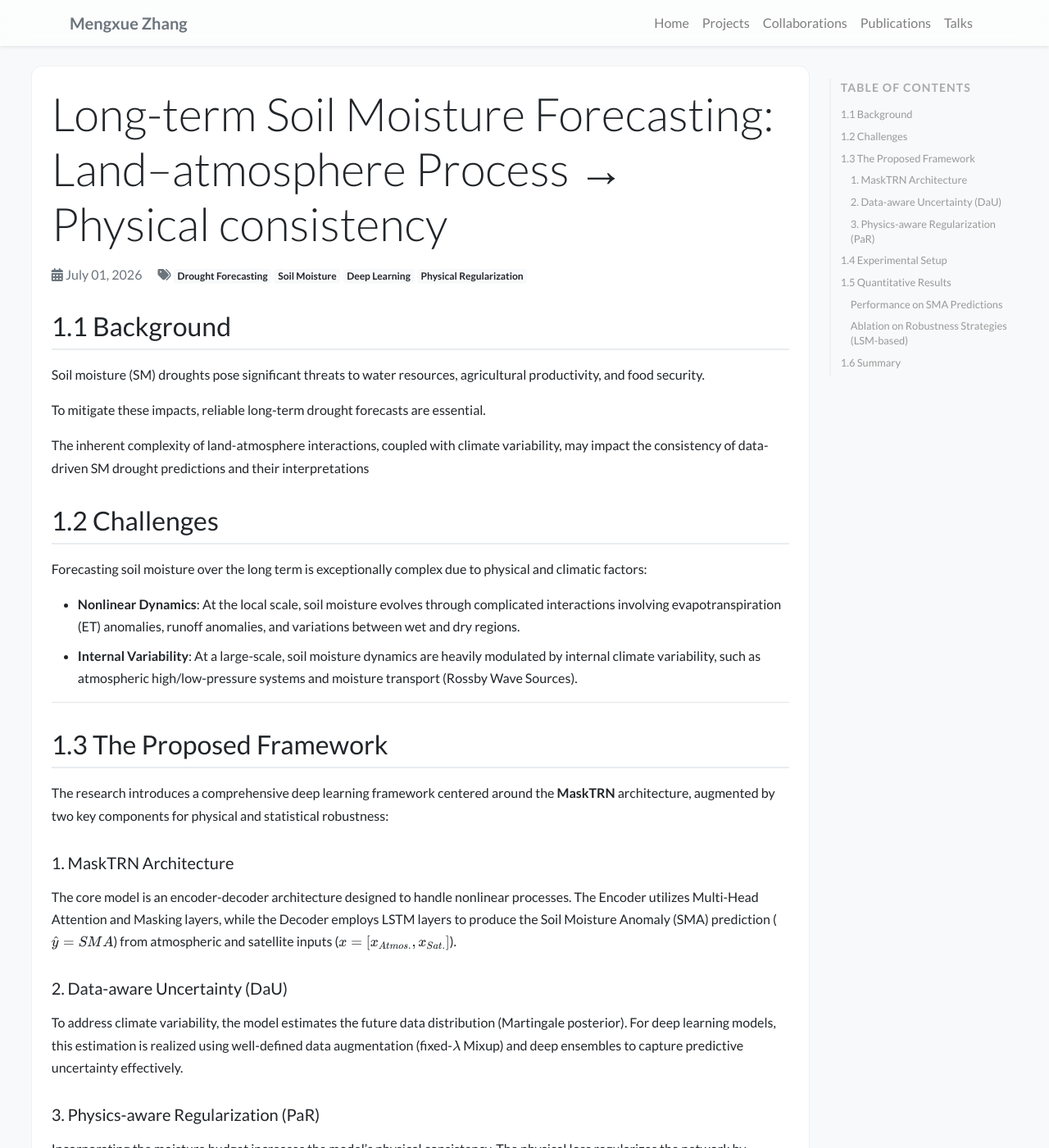
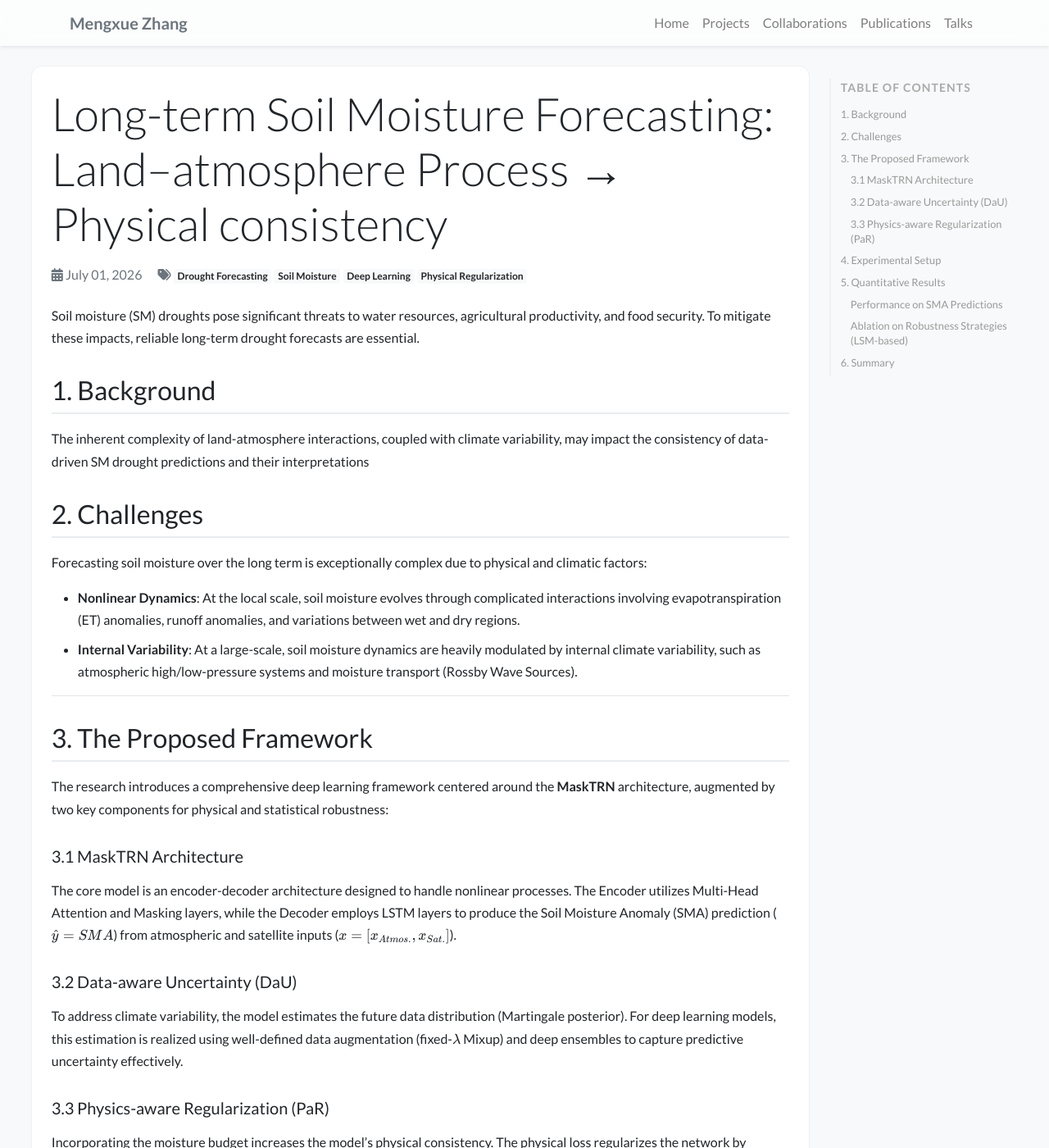
Before and after one commit to mengxue-rs/mengxue-rs.github.io, a Jekyll site: the page built from _posts/2026-07-01-project.md, in a window 1280 px wide and 1400 px high. Shown: the whole window at 82% size. Built offline with Jekyll 4.4.1, drawn with Linux system fonts in a browser that asks for light colours; nearby versions of some CDN libraries; a style sheet for code colours, icons or effects is not loaded; some of the changed text lies outside the part shown.

Commit message:
Update 2026-07-01-project.md

```diff
--- a/_posts/2026-07-01-project.md
+++ b/_posts/2026-07-01-project.md
@@ -9,14 +9,16 @@ tags:
   - Physical Regularization
 ---
 
-# 1.1 Background
-Soil moisture (SM) droughts pose significant threats to water resources, agricultural productivity, and food security.
 
-To mitigate these impacts, reliable long-term drought forecasts are essential.
+Soil moisture (SM) droughts pose significant threats to water resources, agricultural productivity, and food security. To mitigate these impacts, reliable long-term drought forecasts are essential.
+
+
+
+# 1. Background
 
 The inherent complexity of land-atmosphere interactions, coupled with climate variability, may impact the consistency of data-driven SM drought predictions and their interpretations
 
-# 1.2 Challenges
+# 2. Challenges
 
 Forecasting soil moisture over the long term is exceptionally complex due to physical and climatic factors:
 * **Nonlinear Dynamics**: At the local scale, soil moisture evolves through complicated interactions involving evapotranspiration (ET) anomalies, runoff anomalies, and variations between wet and dry regions.
@@ -24,22 +26,22 @@ Forecasting soil moisture over the long term is exceptionally complex due to phy
 
 ------
 
-# 1.3 The Proposed Framework
+# 3. The Proposed Framework
 
 The research introduces a comprehensive deep learning framework centered around the **MaskTRN** architecture, augmented by two key components for physical and statistical robustness:
 
-### 1. MaskTRN Architecture
+### 3.1 MaskTRN Architecture
 The core model is an encoder-decoder architecture designed to handle nonlinear processes. The Encoder utilizes Multi-Head Attention and Masking layers, while the Decoder employs LSTM layers to produce the Soil Moisture Anomaly (SMA) prediction ($\hat{y} = SMA$) from atmospheric and satellite inputs ($x = [x_{Atmos.}, x_{Sat.}]$).
 
-### 2. Data-aware Uncertainty (DaU)
+### 3.2 Data-aware Uncertainty (DaU)
 To address climate variability, the model estimates the future data distribution (Martingale posterior). For deep learning models, this estimation is realized using well-defined data augmentation (fixed-$\lambda$ Mixup) and deep ensembles to capture predictive uncertainty effectively.
 
-### 3. Physics-aware Regularization (PaR)
+### 3.3 Physics-aware Regularization (PaR)
 Incorporating the moisture budget increases the model's physical consistency. The physical loss regularizes the network by penalizing deviations from expected hydrological balances (Evaporation, Runoff, Ground water), formulated as $\mathcal{L}_{\Phi} = ||V(t) - \tilde{V}(t)||^2$.
 
 ------
 
-# 1.4 Experimental Setup
+# 4. Experimental Setup
 
 * **Datasets**: Incorporates Atmospheric features (TP, T2M, SSRD, WS, etc.) and Land-surface variables (LAI, Albedo, LC, etc.).
 * **Target Variables**: LSM-based SMA and Satellite-derived SMA at a $0.25^\circ$ spatial resolution.
@@ -51,7 +53,7 @@ Incorporating the moisture budget increases the model's physical consistency. Th
 
 ------
 
-# 1.5 Quantitative Results
+# 5. Quantitative Results
 
 The proposed model (MaskTRN + DaU + PaR) demonstrated superior performance in capturing soil moisture anomalies compared to standard machine learning and deep learning baselines.
 
@@ -81,7 +83,7 @@ Integrating both DaU and PaR significantly improved generalizability and consist
 
 ------
 
-# 1.6 Summary
+# 6. Summary
 
 * Data-aware Uncertainty (DaU) successfully **improves model generalization** to future, unseen climate conditions.
 * Physics-aware Regularization (PaR) strictly **enforces consistency** with local hydrological processes.
```
